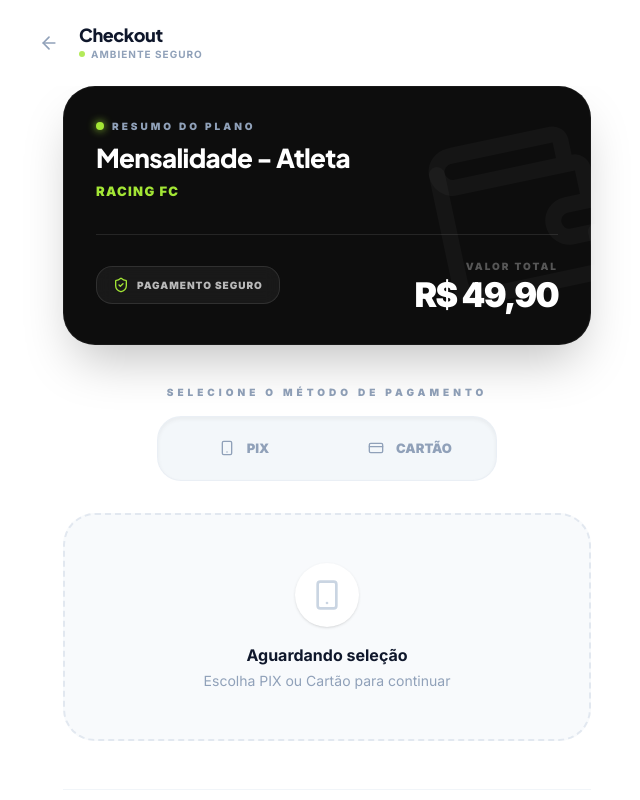
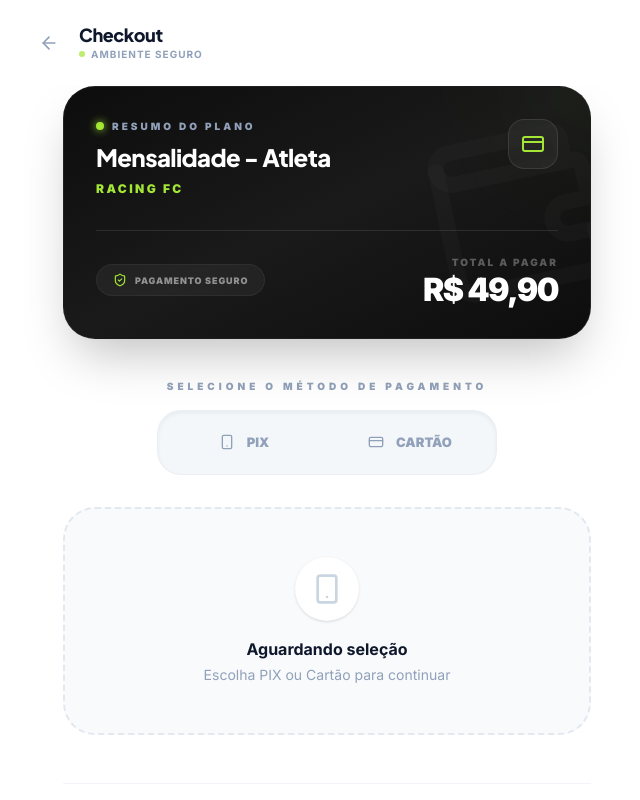
Before and after one commit to timesprobr/timespro, a React (Vite) app: page /checkout/1 in a window 1280 px wide. Shown: the top 800 px of the page, without its empty margins (313-953 px from the left). Built offline with nearby package versions, Linux system fonts and the light colour scheme; no server answers; the database is empty.

Commit message:
fix: checkout API v2 integration and premium UI polish

```diff
--- a/src/pages/Checkout.tsx
+++ b/src/pages/Checkout.tsx
@@ -61,11 +61,12 @@ const Checkout: React.FC = () => {
         if (id.startsWith('f_')) {
           console.log('Detectado payload de fallback:', id);
           const payloadBase64 = id.substring(2);
-          const decodedData = JSON.parse(atob(payloadBase64));
+          // Decodificação segura para UTF-8
+          const decodedData = JSON.parse(decodeURIComponent(atob(payloadBase64)));
           console.log('Dados decodificados:', decodedData);
 
           setBillingData(decodedData);
-          setAmount(decodedData.amount || 49.90);
+          setAmount(decodedData.amount || 80.00);
           setOrganizationOverride({
             name: decodedData.org_name || 'Clube Parceiro',
             logo_url: decodedData.org_logo
@@ -223,16 +224,19 @@ const Checkout: React.FC = () => {
           setPixData({
             qrcode: data.pix.qrcode,
             code: data.pix.code,
-            url: data.url || result.url
+            url: data.url || result.url || data.pix.url
           });
           setTimeLeft(1800);
           showToast('Código PIX gerado com sucesso!');
+        } else if (data?.url || result?.url) {
+          // Fallback para URL de checkout se não houver dados transparentes
+          window.location.href = data?.url || result?.url;
         } else {
           console.error('Dados do PIX ausentes na resposta:', data);
           throw new Error('A API não retornou os dados do PIX. Verifique os logs.');
         }
-      } else if (method === 'card' && data?.url) {
-        window.location.href = data.url;
+      } else if (data?.url || result?.url) {
+        window.location.href = data?.url || result?.url;
       } else if (data?.url) {
         // Fallback para qualquer URL retornada
         window.location.href = data.url;
@@ -284,11 +288,12 @@ const Checkout: React.FC = () => {
         {!pixData ? (
           <div className="space-y-10 animate-in fade-in slide-in-from-bottom-6 duration-1000 ease-out">
 
-            {/* Premium Summary Card - Estilo Wallet Modern */}
+            {/* Premium Summary Card - Estilo Wallet Modern com Degradê */}
             <div className="relative">
-              <div className="bg-[#0D0D0D] rounded-[32px] p-8 text-white shadow-2xl overflow-hidden border border-white/5">
-                {/* Wallet Ghost Icon */}
-                <Wallet className="absolute -right-6 top-1/2 -translate-y-1/2 w-48 h-48 text-white/[0.03] -rotate-12 pointer-events-none" />
+              <div className="bg-gradient-to-br from-[#0D0D0D] via-[#1A1A1A] to-[#0D0D0D] rounded-[32px] p-8 text-white shadow-2xl overflow-hidden border border-white/5 relative">
+                {/* Visual Elements */}
+                <div className="absolute top-0 right-0 w-32 h-32 bg-[#A3E635]/5 blur-[60px] rounded-full -translate-y-1/2 translate-x-1/2" />
+                <Wallet className="absolute -right-6 top-1/2 -translate-y-1/2 w-48 h-48 text-white/[0.02] -rotate-12 pointer-events-none" />
 
                 <div className="relative z-10 space-y-8">
                   <div className="flex justify-between items-start">
@@ -297,23 +302,28 @@ const Checkout: React.FC = () => {
                         <div className="w-2 h-2 rounded-full bg-[#A3E635] shadow-[0_0_8px_#A3E635]"></div>
                         <span className="text-[10px] font-black text-slate-400 uppercase tracking-[0.3em]">Resumo do Plano</span>
                       </div>
-                      <h3 className="font-display font-black text-[26px] text-white leading-tight tracking-tight">
+                      <h3 className="font-display font-black text-[24px] text-white leading-tight tracking-tight">
                         {billingData?.description || 'Mensalidade - Atleta'}
                       </h3>
-                      <p className="text-[13px] text-[#A3E635] font-black uppercase tracking-widest">
-                        {displayOrg?.name || 'Racing FC'}
-                      </p>
+                      <div className="flex items-center gap-2">
+                         <p className="text-[12px] text-[#A3E635] font-black uppercase tracking-[0.2em]">
+                           {displayOrg?.name || 'Racing FC'}
+                         </p>
+                      </div>
+                    </div>
+                    <div className="bg-white/5 p-3 rounded-2xl border border-white/10 backdrop-blur-md">
+                      <CreditCard className="w-6 h-6 text-[#A3E635]" />
                     </div>
                   </div>
 
                   <div className="pt-6 border-t border-white/10 flex items-center justify-between gap-4">
-                    <div className="flex items-center gap-2 px-4 py-2.5 bg-white/5 rounded-2xl border border-white/10 backdrop-blur-sm">
-                      <ShieldCheck className="w-4 h-4 text-[#A3E635]" />
-                      <span className="text-[10px] font-black text-white/70 uppercase tracking-widest leading-none">Pagamento Seguro</span>
+                    <div className="flex items-center gap-2 px-4 py-2 bg-white/5 rounded-full border border-white/5 backdrop-blur-sm">
+                      <ShieldCheck className="w-3.5 h-3.5 text-[#A3E635]" />
+                      <span className="text-[9px] font-black text-white/50 uppercase tracking-widest leading-none">Pagamento Seguro</span>
                     </div>
                     <div className="text-right">
-                      <p className="text-[10px] font-black text-white/30 uppercase tracking-[0.2em] mb-1">Valor Total</p>
-                      <div className="text-[34px] font-black text-white tracking-tighter whitespace-nowrap leading-none">
+                      <p className="text-[10px] font-black text-white/30 uppercase tracking-[0.2em] mb-1">Total a Pagar</p>
+                      <div className="text-[32px] font-black text-white tracking-tighter whitespace-nowrap leading-none">
                         R$ {amount.toLocaleString('pt-BR', { minimumFractionDigits: 2, maximumFractionDigits: 2 })}
                       </div>
                     </div>
--- a/src/pages/PerfilAtleta.tsx
+++ b/src/pages/PerfilAtleta.tsx
@@ -145,13 +145,15 @@ export default function PerfilAtleta() {
 
       let checkoutUrl = '';
       if (error) {
-        const payload = btoa(JSON.stringify({
+        const payloadData = {
           ...billingData,
           athlete_name: athlete.full_name,
           org_name: organization?.name || 'Clube Parceiro',
           org_logo: organization?.logo_url,
           amount: parseFloat(monthlyFee)
-        }));
+        };
+        // Codificação segura para UTF-8 no navegador
+        const payload = btoa(encodeURIComponent(JSON.stringify(payloadData)));
         checkoutUrl = `${window.location.origin}/checkout/f_${payload}`;
       } else {
         checkoutUrl = `${window.location.origin}/checkout/${data.id}`;
```
Also changed, not shown: 1 other file (tests, documents, lock files or other folders).
